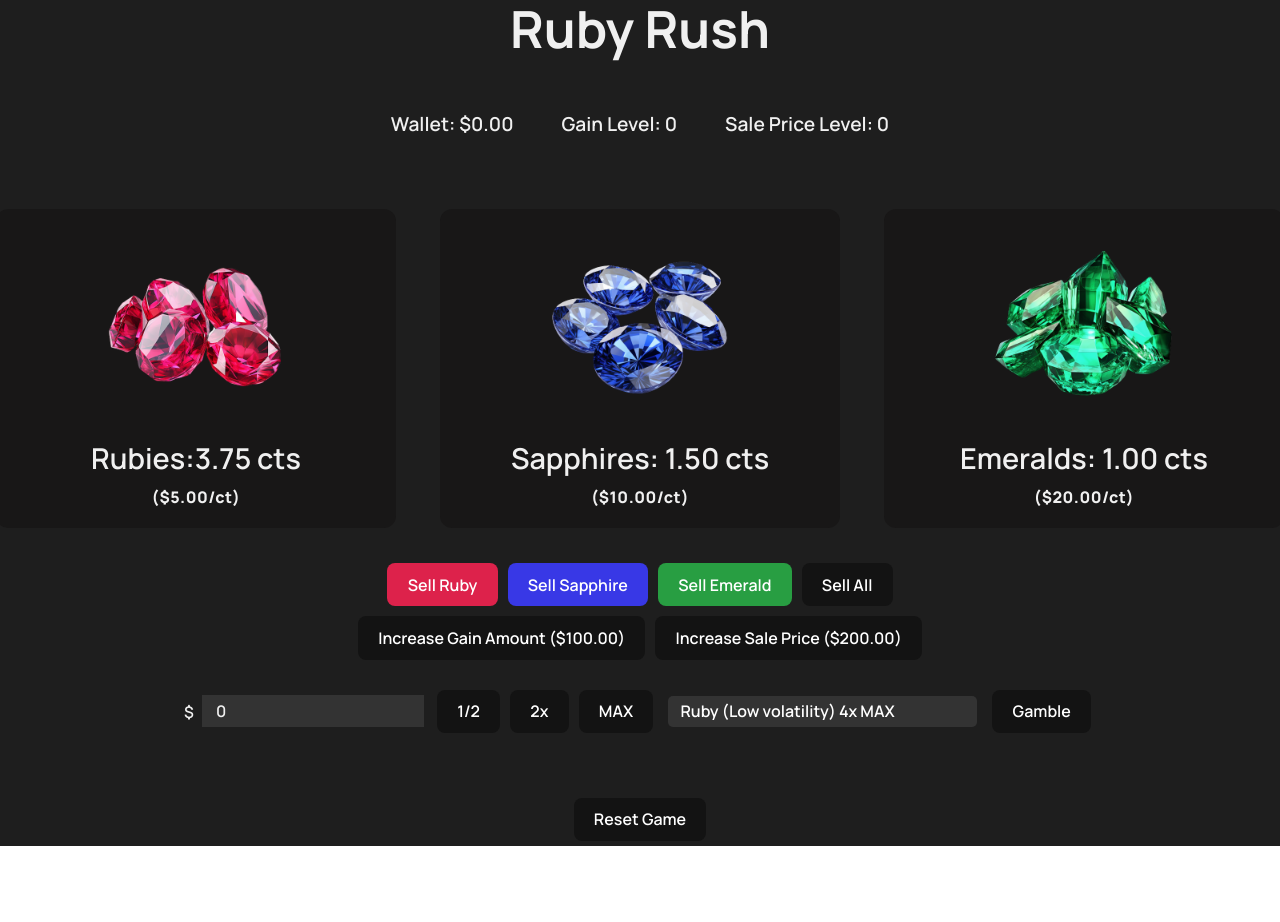
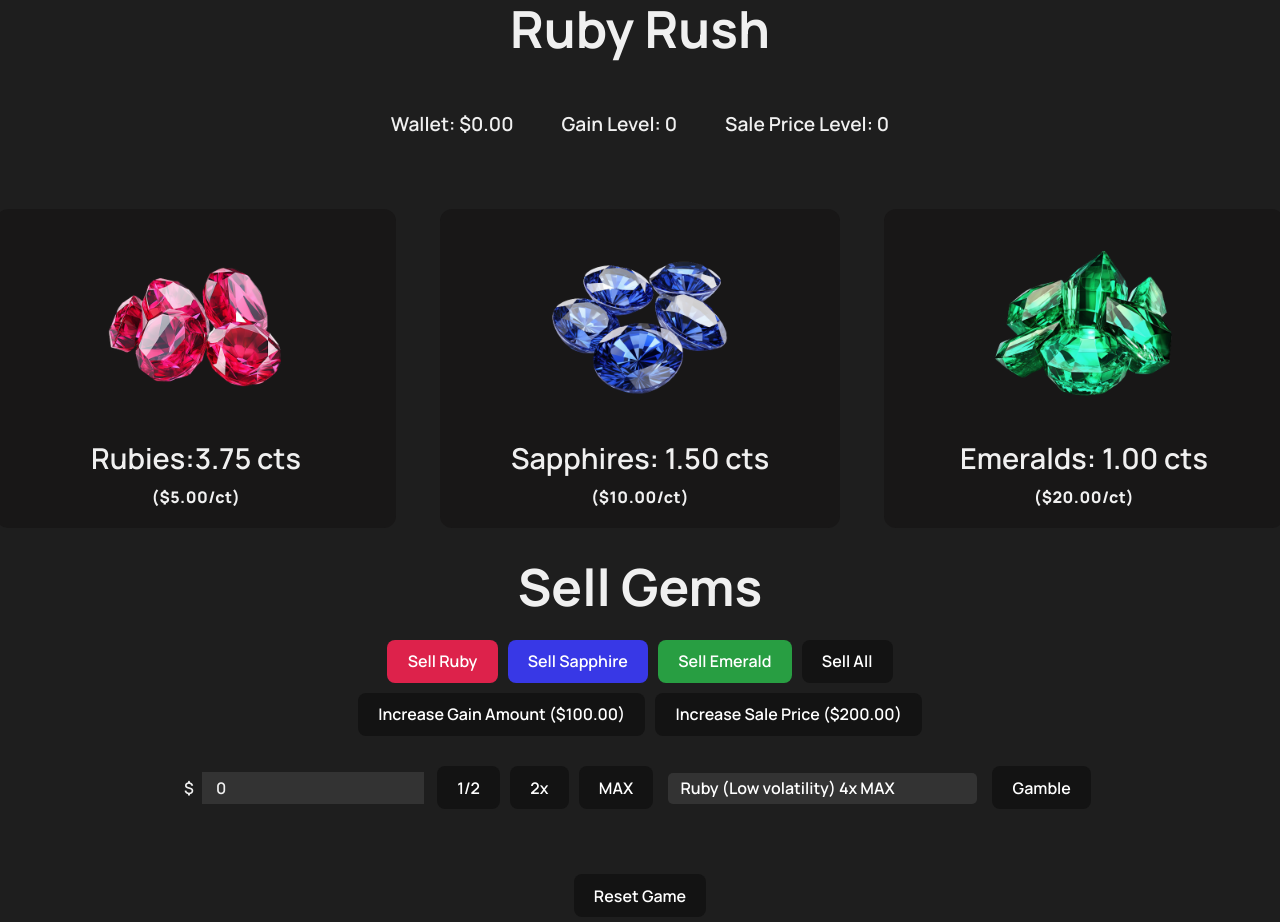
Before and after one commit to bryanpdl/Ruby-Rush, a React (Vite) app: page / in a window 1280 px wide. Shown: the top 922 px of the page. Before the commit the page ends 846 px from the top, so only its background shows below. Built offline with nearby package versions, Linux system fonts and the light colour scheme.

Commit message:
Finall test

```diff
--- a/src/App.jsx
+++ b/src/App.jsx
@@ -308,7 +308,7 @@ console.log('Upgrade Price:', formatNumber(upgradePrice));
 
 
       <div className="main-buttons">
-
+        <h1>Sell Gems</h1>
         <button className="button-ruby" onClick={() => sellAllIndGemstones('ruby')}>Sell Ruby</button>
         <button className="button-sapphire" onClick={() => sellAllIndGemstones('sapphire')}>Sell Sapphire</button>
         <button className="button-emerald" onClick={() => sellAllIndGemstones('emerald')}>Sell Emerald</button>
```
